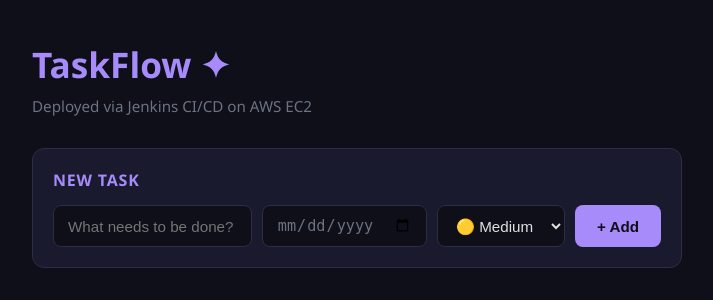
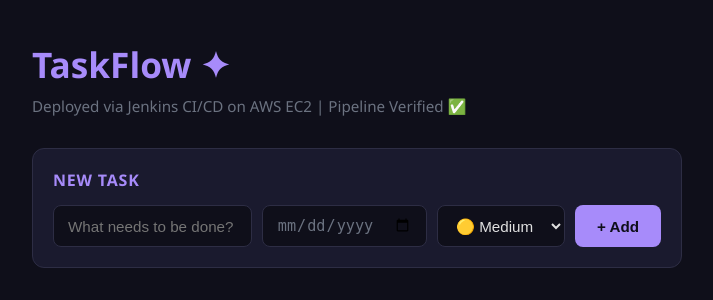
Before and after one commit to gmac109/DockJenk, a Flask app: page / in a window 1280 px wide. Shown: the top 300 px of the page, without its empty margins (283-996 px from the left). Run offline with Flask 3, Linux system fonts and the light colour scheme; data that the repository does not hold is empty; some libraries are stand-ins or nearby versions.

Commit message:
Second verify

```diff
--- a/templates/index.html
+++ b/templates/index.html
@@ -203,7 +203,7 @@
 <body>
     <div class="container">
         <h1>TaskFlow ✦</h1>
-        <p class="subtitle">Deployed via Jenkins CI/CD on AWS EC2</p>
+        <p class="subtitle">Deployed via Jenkins CI/CD on AWS EC2 | Pipeline Verified ✅</p>
 
         <!-- Add Task Form -->
         <div class="add-form">
```
